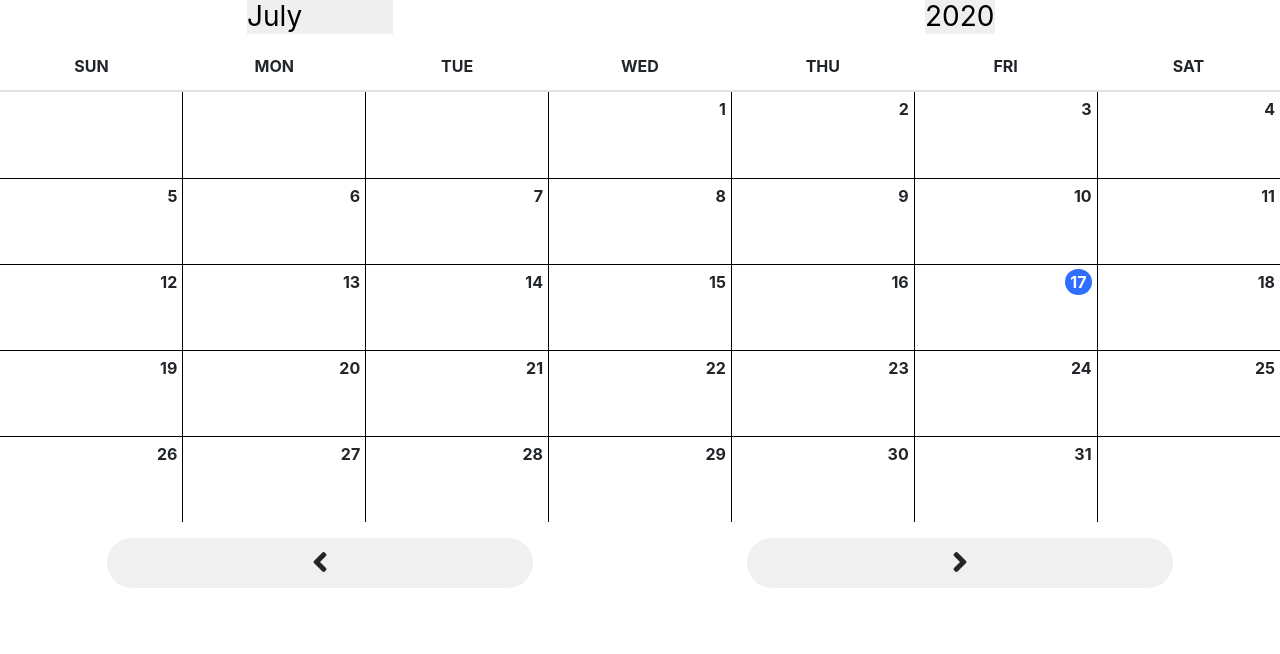
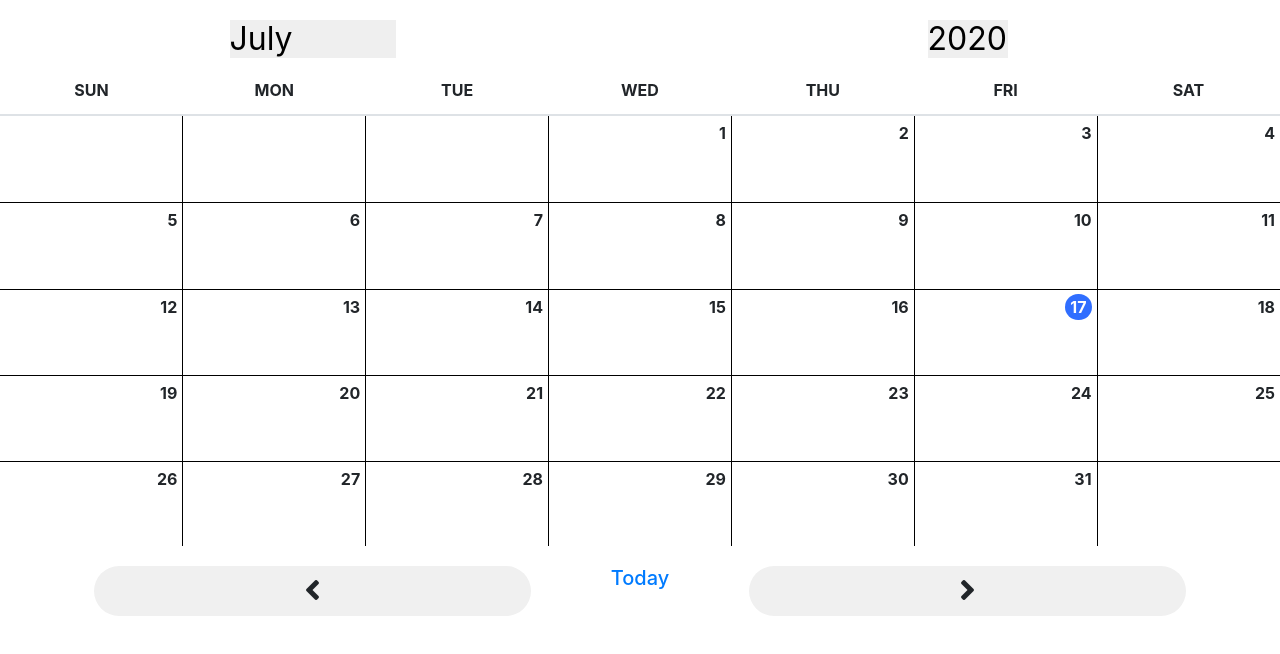
Before and after one commit to tedrickwong/calendar, a plain HTML site: page index.html in a window 1280 px wide. Drawn offline with nearby package versions, Linux system fonts and the light colour scheme.

Commit message:
refresh button

```diff
--- a/index.css
+++ b/index.css
@@ -20,6 +20,7 @@ table
   border-style: hidden;
   table-layout: fixed;
 }
+
 table td
 {
   border: 1px solid black;
@@ -29,7 +30,7 @@ table td
 
 .nav-head
 {
-	margin:0;
+	margin-top: 20px;
 	min-width:100vw;
 }
 
@@ -59,3 +60,14 @@ table td
 	text-align: center;
 	color: #FFFFFF;
 }
+
+.nav-tags
+{
+	text-decoration: none;
+}
+
+.nav-tags:hover
+{
+	color:#FF0000;
+	text-decoration: none;
+}
--- a/index.html
+++ b/index.html
@@ -31,7 +31,7 @@
 		<div class="row nav-head">
 			<div class="col-6 col-sm-6 col-md-6">
 				<div class="drop">
-					<h3>
+					<h2>
 						<select class="drop-menu" id="month-menu" onchange="selectMonth()">
 							<option value="0" id="month-0">January</option>
 							<option value="1" id="month-1">Febuary</option>
@@ -46,16 +46,16 @@
 							<option value="10" id="month-10">November</option>
 							<option value="11" id="month-11">December</option>
 						</select>
-					</h3>
+					</h2>
 				</div>
 			</div>
 			<div class="col-6 col-sm-6 col-md-6">
 				<div class="drop">
-					<h3>
+					<h2>
 						<select class="drop-menu" id="year-menu" onchange="selectYear()">
 							<!-- populated by JS -->
 						</select>
-					</h3>
+					</h2>
 				</div>
 			</div>
 		</div>
@@ -84,7 +84,7 @@
 				<i class="fas fa-angle-left fa-2x"></i>
 			</div>
 
-			<div class="col-2 col-sm-2 col-md-2"></div>
+			<div class="col-2 col-sm-2 col-md-2"><h5><a class="nav-tags" href="javascript:window.location.reload();">Today</a></h5></div>
 
 			<div class="col-4 col-sm-4 col-md-4 nav-button" onclick="nextMonth()">
 				<i class="fas fa-angle-right fa-2x"></i>
```
